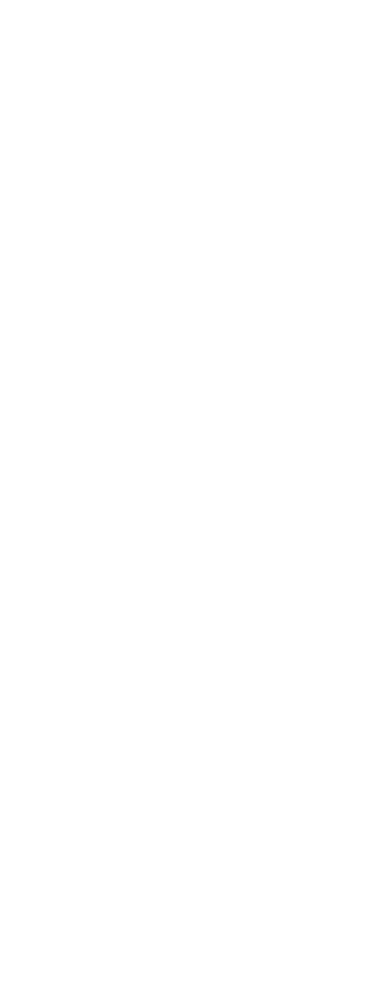
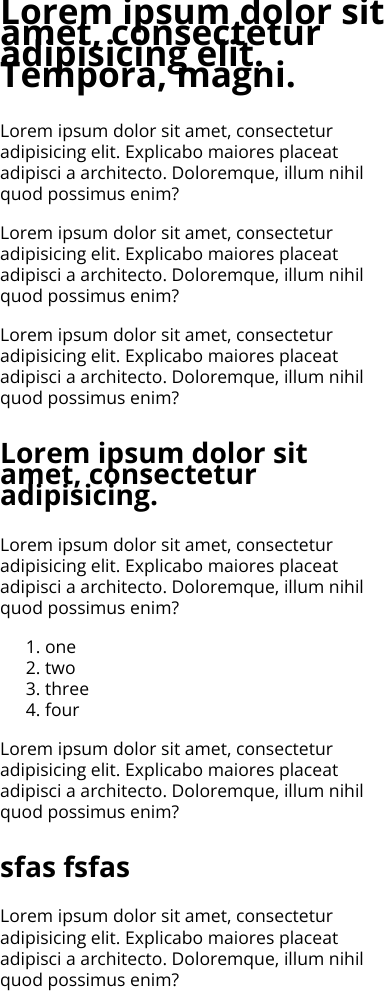
Before and after one commit to unleashit/html-starter, a PHP site: page / in a window 390 px wide. Before the commit the page is empty. Before the commit the page ends 844 px from the top, so only its background shows below. Run offline with PHP 8.4, Linux system fonts and the light colour scheme; some libraries are stand-ins or nearby versions.

Commit message:
added favicon, mobile icons, basic css

```diff
--- a/css/styles.css
+++ b/css/styles.css
@@ -2,6 +2,22 @@
 
 body {
 	font-family: 'Open Sans', sans-serif;
-	font-size: 1.7em;
-	line-height: 2.2em;
+	font-size: 1.1em;
+	line-height: 1.2em;
 }
+p, h1, h2, h3, h4, h5, ul, ol {
+	margin-bottom: 1em;
+}
+h1, h2, h3, h4, h5 {font-weight: bold;}
+h1 {font-size: 2em;}
+h2 {font-size: 1.6em; margin-top: 1.2em;}
+h3 {font-size: 1.4em;}
+h4 {font-size: 1.2em;}
+h5 {font-size: 1.2em;}
+ul, ol {margin-left: 45px;}
+ul {
+	list-style-type: disc;
+}
+ol {
+	list-style-type: decimal;
+}
--- a/index.html
+++ b/index.html
@@ -6,22 +6,47 @@
 <!--[if gt IE 8]><!--> <html class="no-js"> <!--<![endif]-->
 
 <head>
-    <meta charset="utf-8">
     <meta http-equiv="X-UA-Compatible" content="IE=edge">
-    <title>Enter a title</title>
+	<title>Don't forget a title!</title>
+	<meta charset="utf-8">
     <meta name="description" content="">
     <meta name="viewport" content="width=device-width, initial-scale=1">
+    <link rel="shortcut icon" href="">
+    <meta name="mobile-web-app-capable" content="yes">
+	<link rel="icon" sizes="196x196" href="">
+	<link rel="apple-touch-icon" sizes="152x152" href="">
 
     <link rel="stylesheet" href="css/reset.css">
     <link rel="stylesheet" href="css/styles.css">
-    <!--[if lt IE 9]><link rel="stylesheet" type="text/css" href="css/ie.css"><![endif]-->
+
+    <!--[if lt IE 9]>
+	<script src="//cdn.jsdelivr.net/html5shiv/3.7.2/html5shiv.min.js"></script>
+	<script src="//cdnjs.cloudflare.com/ajax/libs/respond.js/1.4.2/respond.min.js"></script>
+	<![endif]-->
+
 </head>
 
 <body>
 
-<!--[if lt IE 7]><p class="deprecated-browser">You are using an <strong>outdated</strong> browser. Please <a href="http://browsehappy.com/">upgrade your browser</a> to improve your experience.</p>
+<!--[if lt IE 8]><p class="deprecated-browser">You are using an <strong>outdated</strong> browser. Please <a href="http://browsehappy.com/">upgrade your browser</a> to improve your experience.</p>
 <![endif]-->
 
+<h1>Lorem ipsum dolor sit amet, consectetur adipisicing elit. Tempora, magni.</h1>
+
+<p>Lorem ipsum dolor sit amet, consectetur adipisicing elit. Explicabo maiores placeat adipisci a architecto. Doloremque, illum nihil quod possimus enim?</p>
+<p>Lorem ipsum dolor sit amet, consectetur adipisicing elit. Explicabo maiores placeat adipisci a architecto. Doloremque, illum nihil quod possimus enim?</p>
+<p>Lorem ipsum dolor sit amet, consectetur adipisicing elit. Explicabo maiores placeat adipisci a architecto. Doloremque, illum nihil quod possimus enim?</p>
+<h2>Lorem ipsum dolor sit amet, consectetur adipisicing.</h2>
+<p>Lorem ipsum dolor sit amet, consectetur adipisicing elit. Explicabo maiores placeat adipisci a architecto. Doloremque, illum nihil quod possimus enim?</p>
+<ol>
+	<li>one</li>
+	<li>two</li>
+	<li>three</li>
+	<li>four</li>
+</ol>
+<p>Lorem ipsum dolor sit amet, consectetur adipisicing elit. Explicabo maiores placeat adipisci a architecto. Doloremque, illum nihil quod possimus enim?</p>
+<h2>sfas fsfas</h2>
+<p>Lorem ipsum dolor sit amet, consectetur adipisicing elit. Explicabo maiores placeat adipisci a architecto. Doloremque, illum nihil quod possimus enim?</p>
 <script src="http://code.jquery.com/jquery-1.11.1.min.js"></script>
 <script src="js/scripts.js"></script>
 
--- a/js/scripts.js
+++ b/js/scripts.js
@@ -1,4 +1,4 @@
-$(function() {
+(function($) {
 
 
-});
+})(jquery);
```
